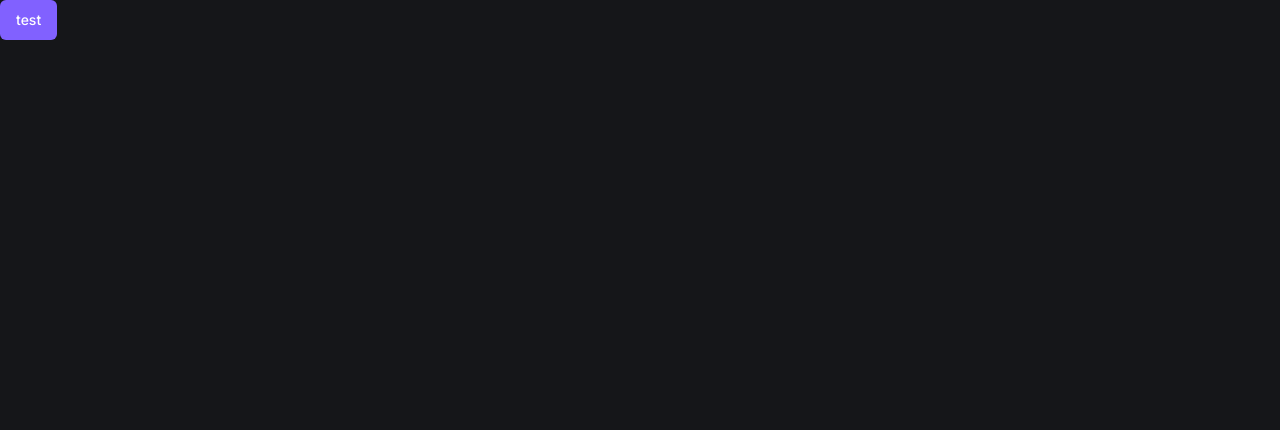
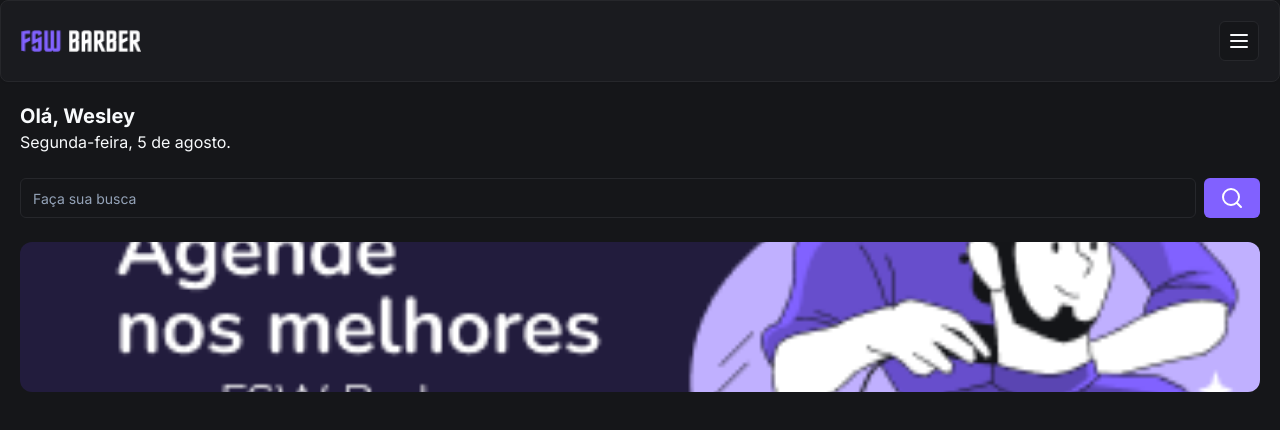
Before and after one commit to felipemotarocha/fullstackweek-barber-v2, a Next.js app: page / in a window 1280 px wide. Shown: the top 430 px of the page. Built offline with nearby package versions, Linux system fonts and the light colour scheme.

Commit message:
feat: add header components and banner

```diff
--- /dev/null
+++ b/app/_components/header.tsx
@@ -0,0 +1,20 @@
+import React from "react"
+import { Card, CardContent } from "./ui/card"
+import Image from "next/image"
+import { Button } from "./ui/button"
+import { MenuIcon } from "lucide-react"
+
+export default function Header() {
+  return (
+    <div>
+      <Card>
+        <CardContent className="flex flex-row items-center justify-between p-5">
+          <Image alt="FSW Barber" src="/logo.png" height={18} width={120} />
+          <Button size="icon" variant="outline">
+            <MenuIcon />
+          </Button>
+        </CardContent>
+      </Card>
+    </div>
+  )
+}
--- a/app/_components/ui/button.tsx
+++ b/app/_components/ui/button.tsx
@@ -30,7 +30,7 @@
       variant: "default",
       size: "default",
     },
-  }
+  },
 )
 
 export interface ButtonProps
@@ -49,7 +49,7 @@
         {...props}
       />
     )
-  }
+  },
 )
 Button.displayName = "Button"
 
--- /dev/null
+++ b/app/_components/ui/card.tsx
@@ -0,0 +1,79 @@
+import * as React from "react"
+
+import { cn } from "@/app/_lib/utils"
+
+const Card = React.forwardRef<
+  HTMLDivElement,
+  React.HTMLAttributes<HTMLDivElement>
+>(({ className, ...props }, ref) => (
+  <div
+    ref={ref}
+    className={cn(
+      "rounded-lg border bg-card text-card-foreground shadow-sm",
+      className,
+    )}
+    {...props}
+  />
+))
+Card.displayName = "Card"
+
+const CardHeader = React.forwardRef<
+  HTMLDivElement,
+  React.HTMLAttributes<HTMLDivElement>
+>(({ className, ...props }, ref) => (
+  <div
+    ref={ref}
+    className={cn("flex flex-col space-y-1.5 p-6", className)}
+    {...props}
+  />
+))
+CardHeader.displayName = "CardHeader"
+
+const CardTitle = React.forwardRef<
+  HTMLParagraphElement,
+  React.HTMLAttributes<HTMLHeadingElement>
+>(({ className, ...props }, ref) => (
+  <h3
+    ref={ref}
+    className={cn(
+      "text-2xl font-semibold leading-none tracking-tight",
+      className,
+    )}
+    {...props}
+  />
+))
+CardTitle.displayName = "CardTitle"
+
+const CardDescription = React.forwardRef<
+  HTMLParagraphElement,
+  React.HTMLAttributes<HTMLParagraphElement>
+>(({ className, ...props }, ref) => (
+  <p
+    ref={ref}
+    className={cn("text-sm text-muted-foreground", className)}
+    {...props}
+  />
+))
+CardDescription.displayName = "CardDescription"
+
+const CardContent = React.forwardRef<
+  HTMLDivElement,
+  React.HTMLAttributes<HTMLDivElement>
+>(({ className, ...props }, ref) => (
+  <div ref={ref} className={cn("p-6 pt-0", className)} {...props} />
+))
+CardContent.displayName = "CardContent"
+
+const CardFooter = React.forwardRef<
+  HTMLDivElement,
+  React.HTMLAttributes<HTMLDivElement>
+>(({ className, ...props }, ref) => (
+  <div
+    ref={ref}
+    className={cn("flex items-center p-6 pt-0", className)}
+    {...props}
+  />
+))
+CardFooter.displayName = "CardFooter"
+
+export { Card, CardHeader, CardFooter, CardTitle, CardDescription, CardContent }
--- /dev/null
+++ b/app/_components/ui/input.tsx
@@ -0,0 +1,25 @@
+import * as React from "react"
+
+import { cn } from "@/app/_lib/utils"
+
+export interface InputProps
+  extends React.InputHTMLAttributes<HTMLInputElement> {}
+
+const Input = React.forwardRef<HTMLInputElement, InputProps>(
+  ({ className, type, ...props }, ref) => {
+    return (
+      <input
+        type={type}
+        className={cn(
+          "flex h-10 w-full rounded-md border border-input bg-background px-3 py-2 text-sm ring-offset-background file:border-0 file:bg-transparent file:text-sm file:font-medium placeholder:text-muted-foreground focus-visible:outline-none focus-visible:ring-2 focus-visible:ring-ring focus-visible:ring-offset-2 disabled:cursor-not-allowed disabled:opacity-50",
+          className,
+        )}
+        ref={ref}
+        {...props}
+      />
+    )
+  },
+)
+Input.displayName = "Input"
+
+export { Input }
--- a/app/about/page.tsx
+++ b/app/about/page.tsx
@@ -1,5 +1,5 @@
 const About = () => {
-  return <h1>about page</h1>;
-};
+  return <h1>about page</h1>
+}
 
-export default About;
+export default About
--- a/app/page.tsx
+++ b/app/page.tsx
@@ -1,7 +1,35 @@
+import { SearchIcon } from "lucide-react"
+import Header from "./_components/header"
+import { Input } from "./_components/ui/input"
 import { Button } from "./_components/ui/button"
+import Image from "next/image"
 
 const Home = () => {
-  return <Button>test</Button>
+  return (
+    <div>
+      <Header />
+      <div className="p-5">
+        <h2 className="text-xl font-bold">Olá, Wesley</h2>
+        <p> Segunda-feira, 5 de agosto.</p>
+
+        <div className="mt-6 flex items-center gap-2">
+          <Input placeholder="Faça sua busca" />
+          <Button>
+            <SearchIcon />
+          </Button>
+        </div>
+
+        <div className="relative mt-6 h-[150px] w-full">
+          <Image
+            alt="Agende nos melhores com FSW Barber"
+            src="/banner-01.png"
+            fill
+            className="rounded-xl object-cover"
+          />
+        </div>
+      </div>
+    </div>
+  )
 }
 
 export default Home
```
Also changed, not shown: public/banner-01.png (added), public/logo.png (added).
